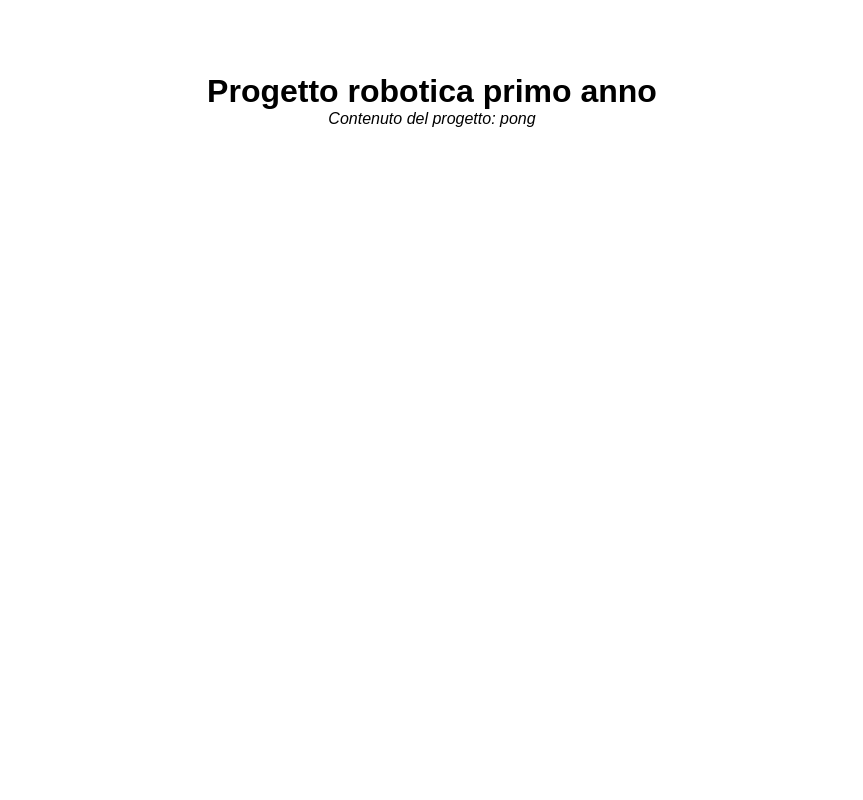
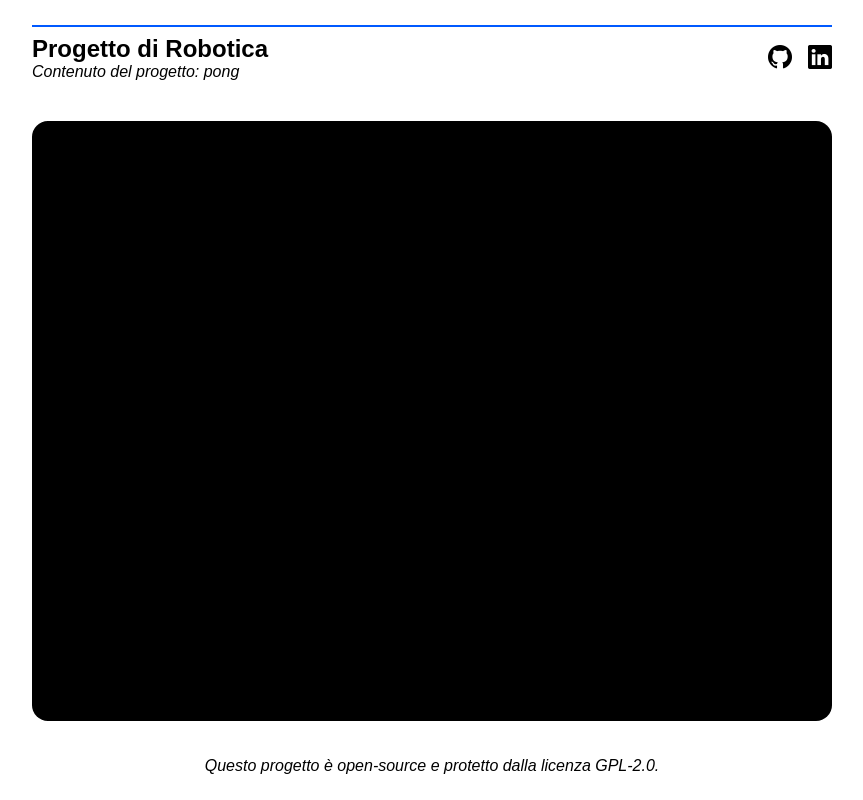
Before and after one commit to cqt470/pong, a plain HTML site: page sito/index.html in a window 1280 px wide. Shown: the whole page, without its empty margins (208-1071 px from the left). Drawn offline with nearby package versions, Linux system fonts and the light colour scheme.

Commit message:
Aggiornata landing page

```diff
--- a/sito/index.html
+++ b/sito/index.html
@@ -4,13 +4,30 @@
     <meta charset="UTF-8">
     <meta name="viewport" content="width=device-width, initial-scale=1.0">
     <title>Document</title>
-    <link rel="stylesheet" href="style.css.notype.cpp.sixseven.css">
+<link rel="stylesheet" href="https://cdn.jsdelivr.net/npm/bootstrap-icons@1.13.1/font/bootstrap-icons.min.css">    <link rel="stylesheet" href="style.css.notype.cpp.sixseven.css">
 </head>
 <body>
     <main>
-        <h1>Progetto robotica primo anno</h1>
-        <p><i>Contenuto del progetto: pong</i></p>
-        <canvas id="pong_canvas" width="800" height="600"></canvas>
+        <div class="canvas">
+            <nav>
+                <div class="title">
+                    <h1>Progetto di Robotica</h1>
+                    <p><i>Contenuto del progetto: pong</i></p>
+                </div>
+                <div class="ctas">
+                    <a href="https://github.com/cqt470/pong" target="_blank">
+                        <i class="bi bi-github"></i>
+                    </a>
+                    <a href="https://www.linkedin.com/in/gioele-cairo-8a5243349/" target="_blank">
+                        <i class="bi bi-linkedin"></i>
+                    </a>
+                </div>
+            </nav>
+            <canvas id="pong_canvas" width="800" height="600"></canvas>
+            <footer>
+                <p>Questo progetto è open-source e protetto dalla licenza GPL-2.0.</p>
+            </footer>
+        </div>
         <!--
         <h1>Test Websocket</h1>
         <i>Questo progetto è open-source! <a href="https://github.com/cqt470/pong" target="_blank">Vedi il codice sorgente</a>.</i>
@@ -19,6 +36,10 @@
     </main>
     <script type="module">
         import { Draw } from "./js/draw.js";
+
+        const draw = new Draw(document.getElementById("pong_canvas"), {
+            "env": "dev"
+        });
 
         console.log("Script caricato");
         /*
--- a/sito/style.css.notype.cpp.sixseven.css
+++ b/sito/style.css.notype.cpp.sixseven.css
@@ -3,6 +3,10 @@
     margin: 0;
     box-sizing: border-box;
     font-family: Arial;
+}
+
+:root{
+    --primary-color: #0059ff;
 }
 
 body{
@@ -18,4 +22,44 @@ main{
     width: 100vw;
     height: 100vh;
     text-align: center;
+
+    nav{
+        border-top: 2px solid var(--primary-color);
+        padding: 8px 0;
+        display: flex;
+        align-items: center;
+
+        .title{
+            width: 100%;
+            display: flex;
+            flex-direction: column;
+            align-items: flex-start;
+        }
+
+        .ctas{
+            display: flex;
+            align-items: center;
+            gap: 16px;
+            font-size: 24px;
+
+            & a, & i{
+                color: #000;
+                text-decoration: none;
+                transition: .2s ease-in-out;
+
+                &:hover{
+                    color: #777;
+                }
+            }
+        }
+    }
+
+    & canvas{
+        border-radius: 16px;
+        margin: 32px 0;
+    }
+
+    & footer{
+        font-style: italic;
+    }
 }
```
